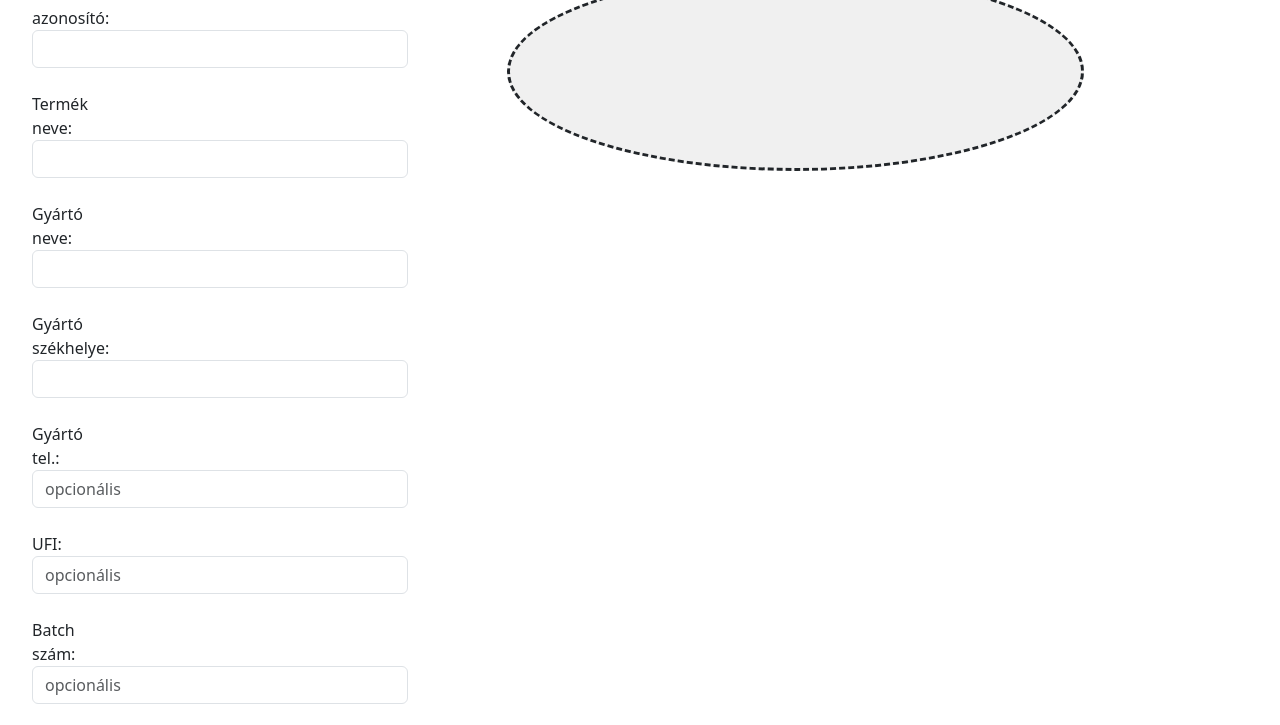
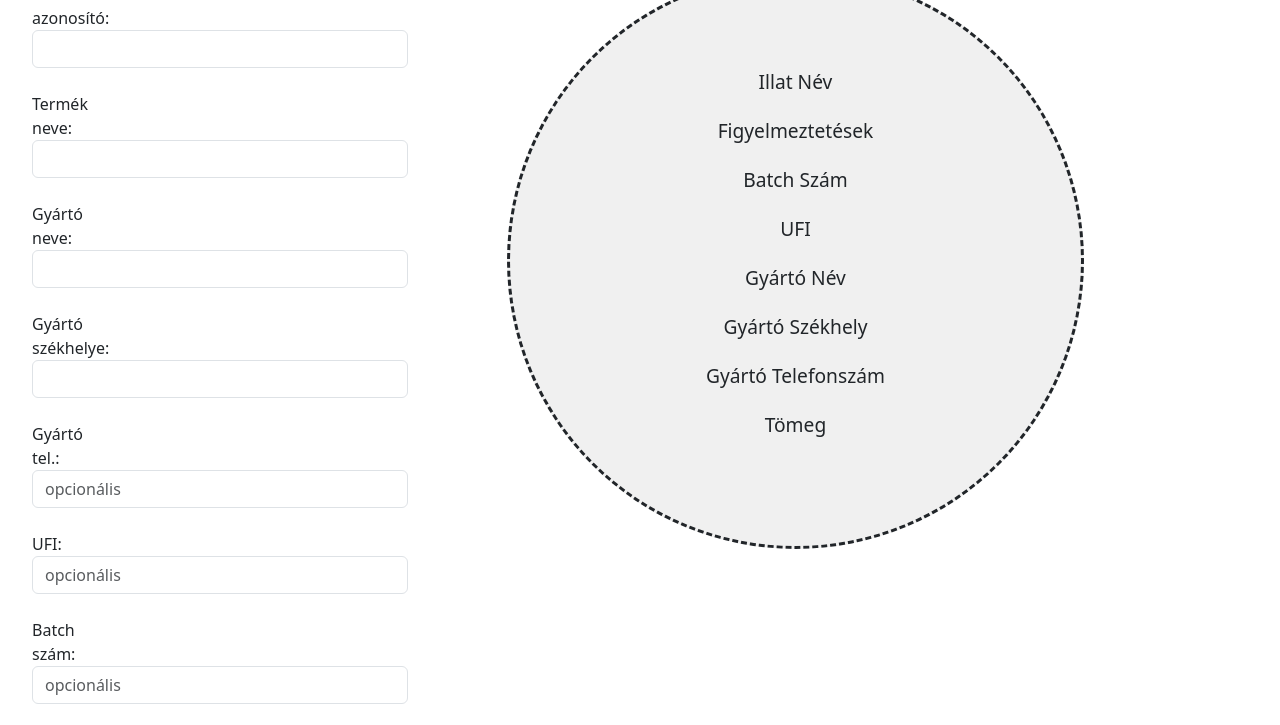
Before and after one commit to AelinGalathyn/termekcimke, a plain HTML site: page index.html in a window 1280 px wide. Shown: the part 74-799 px from the top of the page. Drawn offline with nearby package versions, Linux system fonts and the light colour scheme.

Commit message:
Címke méretezésének javítása.

```diff
--- a/index.html
+++ b/index.html
@@ -10,6 +10,7 @@
     <script src="https://cdn.jsdelivr.net/npm/bootstrap@5.3.0-alpha3/dist/js/bootstrap.bundle.min.js"
         integrity="sha384-ENjdO4Dr2bkBIFxQpeoTz1HIcje39Wm4jDKdf19U8gI4ddQ3GYNS7NTKfAdVQSZe"
         crossorigin="anonymous"></script>
+    <script src="https://code.jquery.com/jquery-3.6.0.min.js"></script>
     <title>Termékcímke készítő</title>
     <style>
         .vh-100 {
@@ -34,8 +35,6 @@
 
         .rounded-container {
             width: 90%;
-            height: 0;
-            padding-bottom: 30%;
             border-radius: 50%;
             background-color: #f0f0f0;
             position: relative;
@@ -53,7 +52,6 @@
             /* Use vw units for font size */
             padding: 5px;
             line-height: 1.2;
-            text-wrap: unrestricted;
         }
     </style>
 </head>
@@ -152,14 +150,14 @@
                 <!-- Right vertical part -->
                 <h2>Előnézet</h2>
                 <div id="elonezetCimke" class="rounded-container">
-                    <p id="illatNevField" class="rounded-container-text">Illatnév</p>
-                    <p id="warning1" class="rounded-container-text"></p>
-                    <p id="batchSzamField" class="rounded-container-text"></p>
-                    <p id="UFIField" class="rounded-container-text"></p>
-                    <p id="gyartoNevField" class="rounded-container-text"></p>
-                    <p id="gyartoSzekhelyField" class="rounded-container-text"></p>
-                    <p id="gyartoTelField" class="rounded-container-text"></p>
-                    <p id="tomegField" class="rounded-container-text"></p>
+                    <p id="illatNevField" class="rounded-container-text">Illat Név</p>
+                    <p id="warning1" class="rounded-container-text">Figyelmeztetések</p>
+                    <p id="batchSzamField" class="rounded-container-text">Batch Szám</p>
+                    <p id="UFIField" class="rounded-container-text">UFI</p>
+                    <p id="gyartoNevField" class="rounded-container-text">Gyártó Név</p>
+                    <p id="gyartoSzekhelyField" class="rounded-container-text">Gyártó Székhely</p>
+                    <p id="gyartoTelField" class="rounded-container-text">Gyártó Telefonszám</p>
+                    <p id="tomegField" class="rounded-container-text">Tömeg</p>
                 </div>
             </div>
 
@@ -211,6 +209,20 @@
 
             console.log(cimke);
         }
+
+
+        $(document).ready(function () {
+            // Dynamically set the height of the container based on its width
+            var containerWidth = $('.rounded-container').width();
+            $('.rounded-container').height(containerWidth);
+
+            // Update the height of the container on window resize
+            $(window).resize(function () {
+                containerWidth = $('.rounded-container').width();
+                $('.rounded-container').height(containerWidth);
+            });
+        });
+
     </script>
 </body>
 
```
